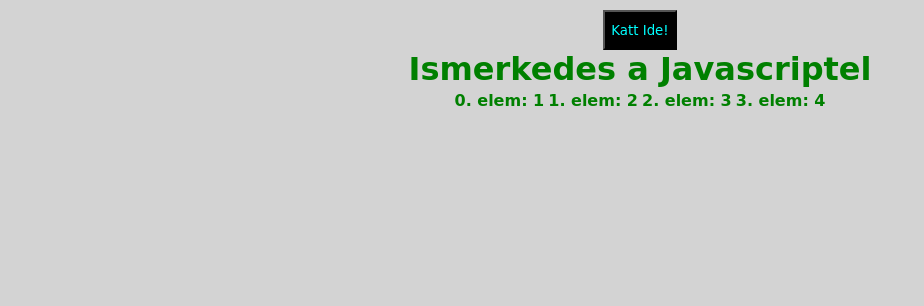
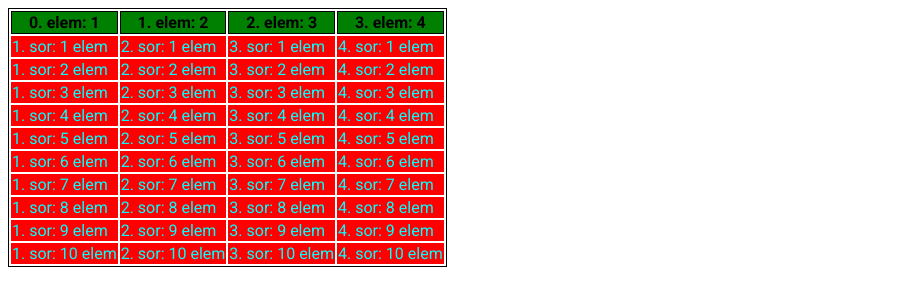
Before and after one commit to KTamas15/Ismerkedes-10-A, a plain HTML site: page index.html in a window 1280 px wide. Shown: the whole page, without its empty margins (0-924 px from the left). Drawn offline with Linux system fonts and the light colour scheme; a web font is replaced by a local one.

Commit message:
Haramdik commit

```diff
--- a/index.html
+++ b/index.html
@@ -1,15 +1,13 @@
+
 <!DOCTYPE html>
 <html lang="hu">
-<head>
-    <meta charset="UTF-8">
-    <meta name="viewport" content="width=device-width, initial-scale=1.0">
-    <link rel="stylesheet" href="./style.css">
-    <title>Ismerkedes</title>
-</head>
-<body>
-    <dv id="tarto"></dv>
-    <button onclick="myFunction()">Katt Ide!</button>
-    <h1>Ismerkedes a Javascriptel</h1>
+  <head>
+    <meta charset="UTF-8" />
+    <meta name="viewport" content="width=device-width, initial-scale=1.0" />
+    <link rel="stylesheet" href="./style.css" />
+    <title>További ismerkedés a JavaScript-tel</title>
+  </head>
+  <body>
     <script src="index.js"></script>
-</body>
+  </body>
 </html>
--- a/index.js
+++ b/index.js
@@ -11,6 +11,18 @@ elsoSor.appendChild(tableHead);
 }
 
 tabla.appendChild(elsoSor);
+
+for (let i = 0; i < 10; i++) {
+    let masodik = document.createElement("tr");
+
+for (let j = 0; j < 4; j++) {
+    let tableHead = document.createElement("td");
+    tableHead.innerText = `${j+1}. sor: ${i + 1} elem`;
+    masodik.appendChild(tableHead);
+}
+
+tabla.appendChild(masodik);
+}
 
 test.appendChild(tabla);
 
--- a/style.css
+++ b/style.css
@@ -1,22 +1,19 @@
-@import url('https://fonts.googleapis.com/css2?family=Fuzzy+Bubbles:wght@700&display=swap');
+@import url("https://fonts.googleapis.com/css2?family=Roboto:wght@100;300;400;500;700;900&display=swap");
 
-*{
-    font-family: 'Fuzzy Bubbles', cursive;
-    background-color: lightgray;
-    color: green;
-    margin: auto;
+* {
+    font-family: "Roboto", sans-serif;
 }
 
-button{
-    display: block;
-    margin-top: 10px;
-    height: 40px;
-    color: aqua;
-    size: 50px;
-    background-color: black;
-    text-decoration: none;
+table,
+th {
+border: 1px solid black;
 }
 
-h1{
-    text-align: center;
+td{
+    background-color: red;
+    color: aqua;
 }
+
+tr{
+    background-color: green;
+}
```
